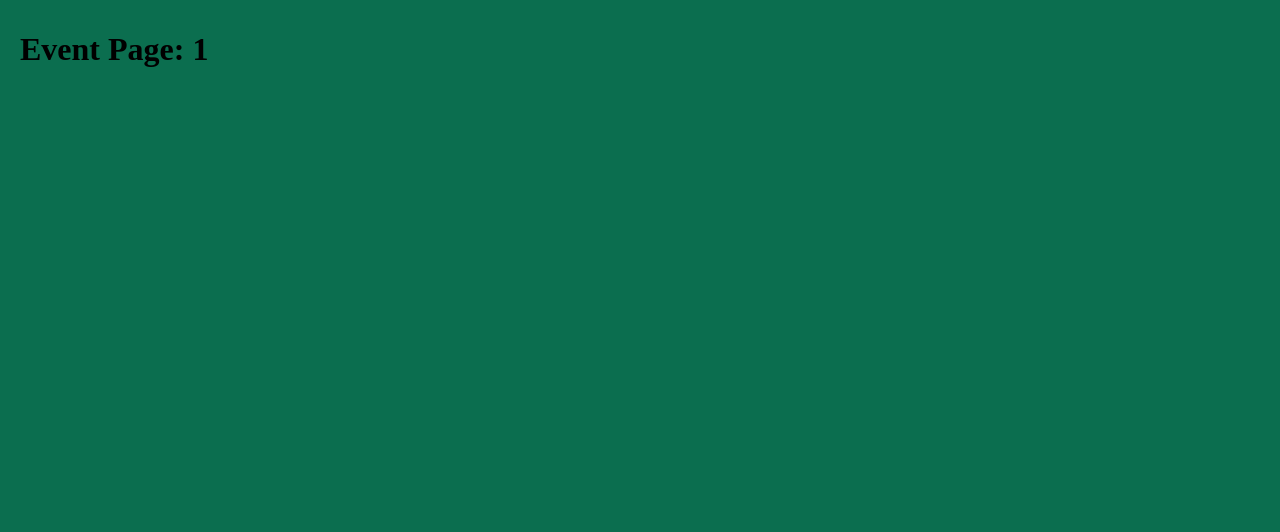
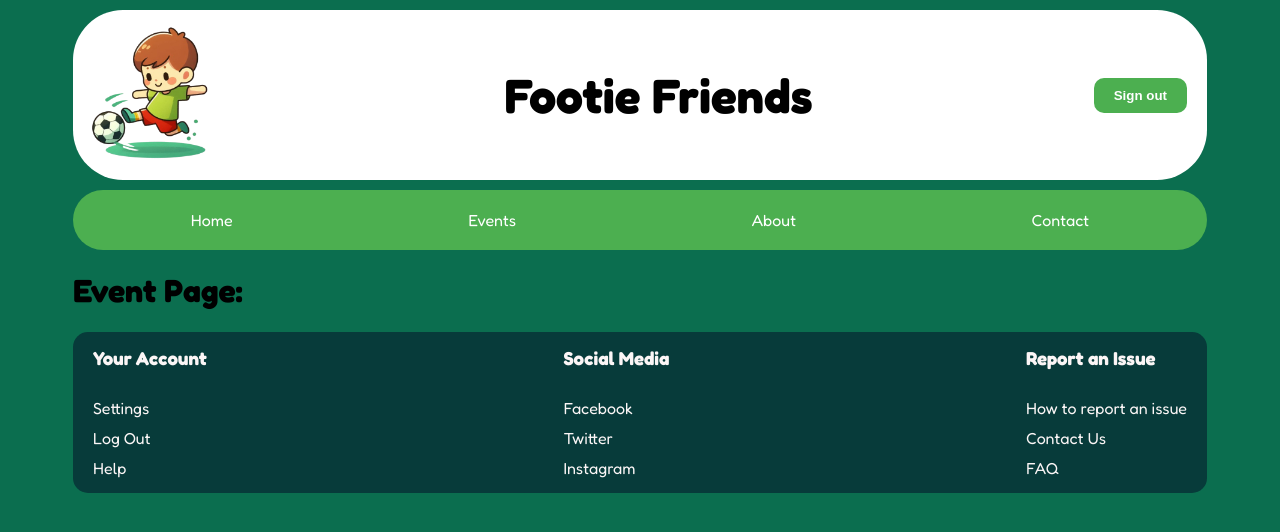
Before and after one commit to SchoolOfCode/final-project-final-destination, a Next.js app: page /event/1 in a window 1280 px wide. Shown: the top 532 px of the page. Built offline with nearby package versions, Linux system fonts and the light colour scheme.

Commit message:
layout for new page- layout.js

```diff
--- a/app/event/[eventId]/page.js
+++ b/app/event/[eventId]/page.js
@@ -1,3 +1,3 @@
-export default function EventPage({ params }) {
-  return <h1>Event Page: {params.eventId}</h1>;
+export default function EventPage({ eventId }) {
+  return <h1>Event Page: {eventId}</h1>;
 }
--- a/app/layout.js
+++ b/app/layout.js
@@ -1,28 +1,21 @@
 import localFont from "next/font/local";
 import "./globals.css";
+import Header from "./src/components/Header/Header";
+import Navbar from "./src/components/Navbar/Navbar";
+import Footer from "./src/components/Footer/Footer";
+import styles from "./page.module.css";
+import { Fredoka } from "next/font/google";
 
-
-const geistSans = localFont({
-  src: "./fonts/GeistVF.woff",
-  variable: "--font-geist-sans",
-  weight: "100 900",
-});
-const geistMono = localFont({
-  src: "./fonts/GeistMonoVF.woff",
-  variable: "--font-geist-mono",
-  weight: "100 900",
-});
-
-export const metadata = {
-  title: "Create Next App",
-  description: "Generated by create next app",
-};
+const font = Fredoka({ subsets: ["latin"] });
 
 export default function RootLayout({ children }) {
   return (
     <html lang="en">
-      <body className={`${geistSans.variable} ${geistMono.variable}`}>
+      <body className={`${styles.container} ${font.className}`}>
+        <Header />
+        <Navbar />
         {children}
+        <Footer />
       </body>
     </html>
   );
--- a/app/page.js
+++ b/app/page.js
@@ -1,10 +1,7 @@
 import React from "react";
 import styles from "./page.module.css";
-import Header from "./src/components/Header/Header";
 import Hero from "./src/components/Hero/Hero";
 import Main from "./src/components/Main/Main";
-import Footer from "./src/components/Footer/Footer";
-import Navbar from "./src/components/Navbar/Navbar";
 import { Fredoka } from "next/font/google";
 
 const font = Fredoka({ subsets: ["latin"] });
@@ -12,11 +9,8 @@ const font = Fredoka({ subsets: ["latin"] });
 export default function Home() {
   return (
     <div className={`${styles.container} ${font.className}`}>
-      <Header />
-      <Navbar />
       <Hero />
       <Main />
-      <Footer />
     </div>
   );
 }
--- a/app/page.module.css
+++ b/app/page.module.css
@@ -1,93 +1,5 @@
 .container {
   margin: 0 auto;
   padding: 0;
-  width: 85%;
+  width: 90%;
 }
-/* .header {
-  display: flex;
-  justify-content: space-between;
-  align-items: center;
-  padding: 20px 0;
-  background-color: green;
-}
-.signOut {
-  background-color: green;
-  color: white;
-  padding: 5px 10px;
-  border-radius: 5px;
-  cursor: pointer;
-}
-.nav {
-  background-color: #4caf50;
-  padding: 10px 0;
-}
-.nav a {
-  color: white;
-  text-decoration: none;
-  padding: 10px 20px;
-}
-.main {
-  margin-top: 20px;
-}
-.hero {
-  display: flex;
-  justify-content: space-between;
-  align-items: center;
-  margin-bottom: 40px;
-}
-.heroContent {
-  flex: 1;
-}
-.heroImage {
-  flex: 1;
-}
-.cta {
-  background-color: #4caf50;
-  color: white;
-  border: none;
-  padding: 10px 20px;
-  cursor: pointer;
-}
-.certified {
-  background-color: #f0f0f0;
-  padding: 20px;
-  margin-bottom: 40px;
-}
-.filter {
-  display: flex;
-  justify-content: space-between;
-  margin-bottom: 40px;
-}
-.filter button {
-  background-color: #f0f0f0;
-  border: none;
-  padding: 10px 20px;
-  cursor: pointer;
-}
-.events {
-  margin-bottom: 40px;
-}
-.eventList {
-  display: flex;
-  justify-content: space-between;
-}
-.eventCard {
-  width: 30%;
-  border: 1px solid #ddd;
-  padding: 20px;
-}
-.eventImage {
-  height: 150px;
-  background-color: #ddd;
-  margin-bottom: 10px;
-}
-.footer {
-  display: flex;
-  justify-content: space-between;
-  align-items: center;
-  padding: 20px 0;
-  border-top: 1px solid #ddd;
-}
-.socialMedia a {
-  margin-right: 10px;
-} */
```
